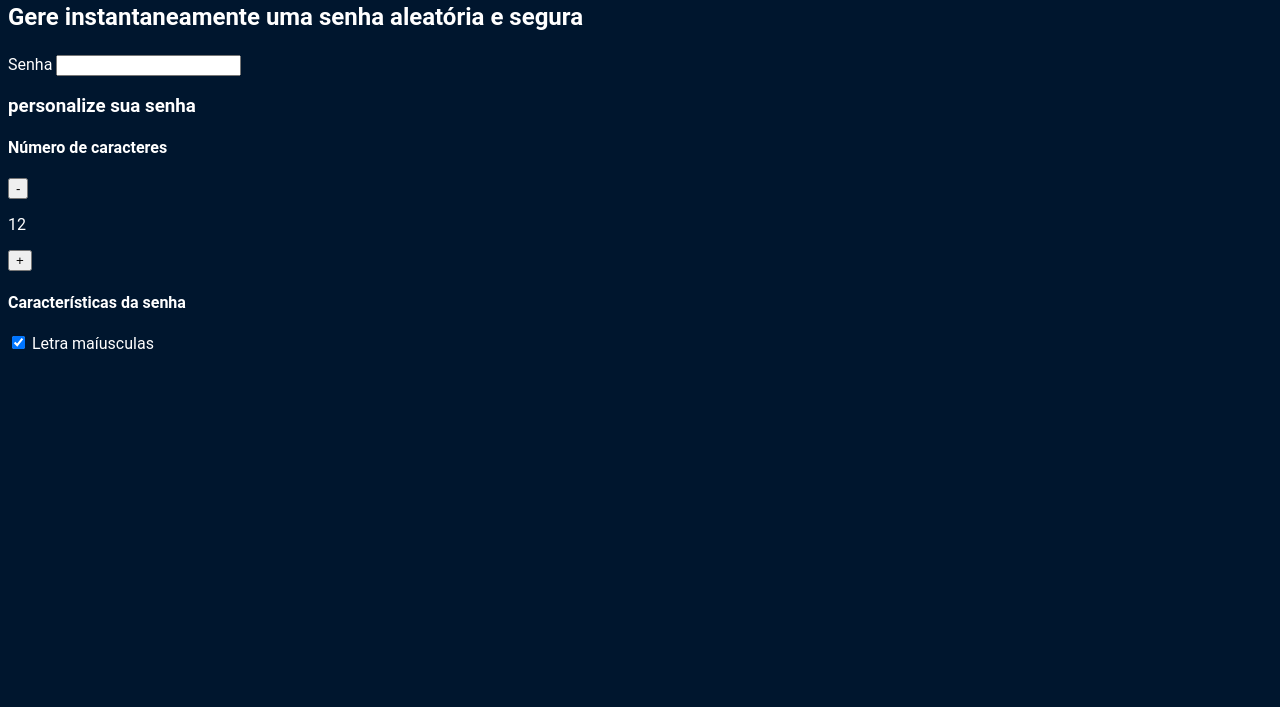
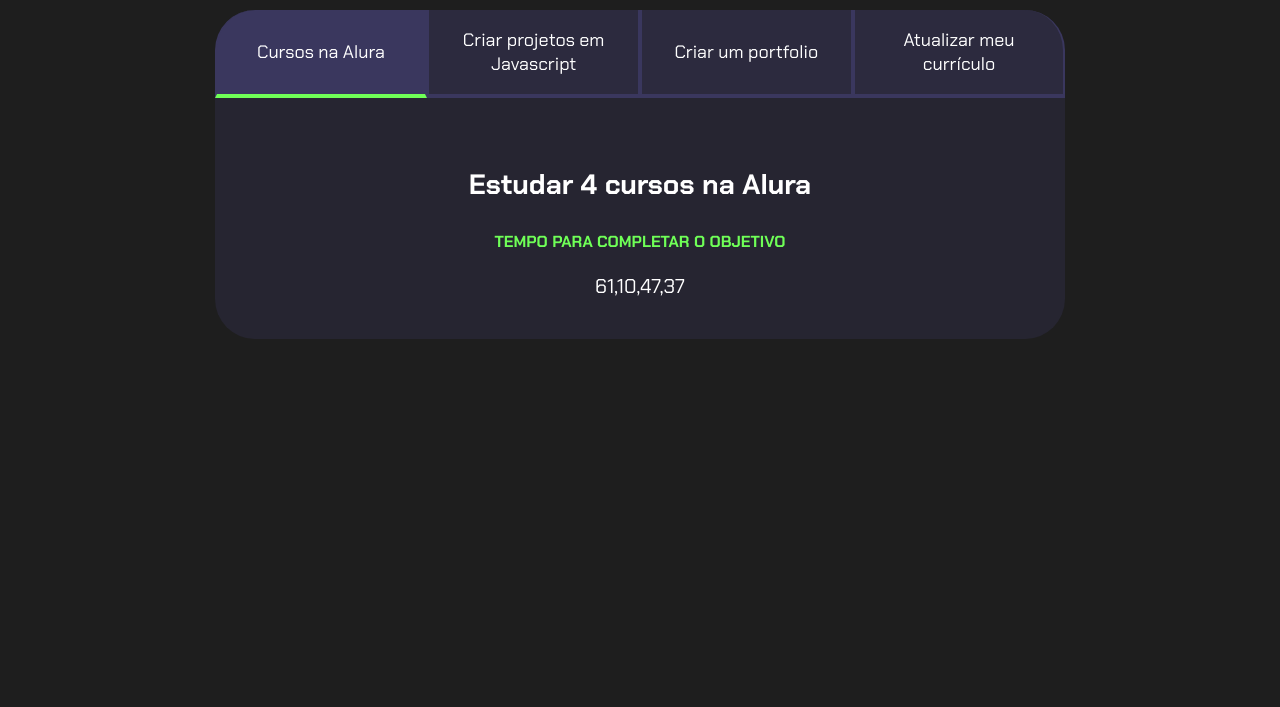
Before and after one commit to milles777/js-gerador-senha, a plain HTML site: page index.html in a window 1280 px wide. Shown: the part 93-800 px from the top of the page. Drawn offline with Linux system fonts and the light colour scheme.

Commit message:
novos codigos

```diff
--- a/index.html
+++ b/index.html
@@ -3,38 +3,61 @@
 <head>
     <meta charset="UTF-8">
     <meta name="viewport" content="width=device-width, initial-scale=1.0">
-    <title>Gerador de Senha</title>
+    <title>Meus objetivos do ano</title>
     <link rel="stylesheet" href="style.css">
 </head>
+
 <body>
-    <sevtion class="conteudo">
-        <div class="conteudo-titulo>
-            <img src="unlock (1).svg" alt="cadeado fechado">
-            <h2 class="titulo-principal"> Gerador de senhas</h2>
-            <h3 class="titulo-secundario">Gere instantaneamente uma senha aleatória e segura</h3>
+    <section class="conteudo-principal">
+        <h2 class="titulo-principal">Meus Objetivos do ano <span>_</span></h2>
+       <div class="conteudo">
+           <div class="botoes">
+               <button class="botao ativo">Cursos na Alura</button>
+               <button class="botao">Criar projetos em Javascript</button>
+               <button class="botao">Criar um portfolio</button>
+               <button class="botao">Atualizar meu currículo</button>
             </div>
-        <div class="conteudo-senha">
-            <label for="senha">Senha</label>
-            <input name="senha" type="text" id="campo-senha">
+            <div class="abas-textos">
+                <div class="aba-conteudo ativo">
+                    <h3 class="aba-conteudo-titulo-principal">Estudar 4 cursos na Alura</h3>
+                    <h4 class="aba-conteudo-titulo-secundario">Tempo para completar o objetivo</h4>
+                    <div class="contador">
+                        <div class="contador-digito">
+                            <p class="contador-digito-numero">7</p>
+                            <p class="contador-digito-texto">dias</p>
                         </div>
-        <div class="paramentro">
-            <h3 class="paramentro-titulo">personalize sua senha</h3>
-            <div class="parametro-coluna__senha">
-                <div class="parametro__senha">
-                    <h4 class="parametro-senha__titulo">Número de caracteres</h4>
-                    <div class="parametro-senha-botoes">
-                        <button class="parametro-senha__botao">-</button>
-                        <p class="parametro-senha___texto">12</p>
-                        <button class="parametro-senha__botao">+</button>
+                        <div class="contador-digito">
+                            <p class="contador-digito-numero">7</p>
+                            <p class="contador-digito-texto">horas</p>
                         </div>
+                        <div class="contador-digito">
+                            <p class="contador-digito-numero">7</p>
+                            <p class="contador-digito-texto">min</p>
                         </div>
-                <h4 class="parametro-senha__titulo">Características da senha</h4>
-                <div class="parametro-senha-checkbox">
-                    <input type="checkbox" class="maiusculo"class="checkbox" checked>
-                    <label for="maiusculo">Letra maíusculas</label>
+                        <div class="contador-digito">
+                            <p class="contador-digito-numero">7</p>
+                            <p class="contador-digito-texto">seg</p>
                         </div>
                     </div>
                 </div>
-    </sevtion>
+                <div class="aba-conteudo">
+                    <h3 class="aba-conteudo-titulo-principal">Criar 5 projetos em Javascript</h3>
+                    <h4 class="aba-conteudo-titulo-secundario">Tempo para completar o objetivo</h4>
+                    <div class="contador"></div>
+                </div>
+                <div class="aba-conteudo">
+                    <h3 class="aba-conteudo-titulo-principal">Criar um portfolio com os meus 3 melhores projetos</h3>
+                    <h4 class="aba-conteudo-titulo-secundario">Tempo para completar o objetivo</h4>
+                    <div class="contador"></div>
+                </div>
+                <div class="aba-conteudo">
+                    <h3 class="aba-conteudo-titulo-principal">Atualizar meu curriculo com os certificados da Alura</h3>
+                    <h4 class="aba-conteudo-titulo-secundario">Tempo para completar o objetivo</h4>
+                    <div class="contador"></div>
+                </div>
+            </div>
+        </div>
+    </section>
+<script src="main.js"></script>
 </body>
 </html>
--- /dev/null
+++ b/main.js
@@ -0,0 +1,61 @@
+
+const botoes = document.querySelectorAll(".botao");
+const textos = document.querySelectorAll(".aba-conteudo");
+
+for (let i = 0; i < botoes.length; i++) {
+    botoes[i].onclick = function () {
+
+        for (let j = 0; j < botoes.length; j++) {
+            botoes[j].classList.remove("ativo");
+            textos[j].classList.remove("ativo");
+        }
+
+        botoes[i].classList.add("ativo");
+        textos[i].classList.add("ativo");
+    }
+}
+
+const contadores = document.querySelectorAll(".contador");
+const tempoObjetivo1 = new Date("2025-10-05T00:00:00");
+const tempoObjetivo2 = new Date("2025-12-05T00:00:00");
+const tempoObjetivo3 = new Date("2025-12-20T00:00:00");
+const tempoObjetivo4 = new Date("2026-02-05T00:00:00");
+
+const tempos = [tempoObjetivo1, tempoObjetivo2, tempoObjetivo3, tempoObjetivo4];
+
+contadores[0].textContent = calculaTempo(tempoObjetivo1);
+
+function calculaTempo(tempoObjetivo) {
+    let tempoAtual = new Date();
+    let tempoFinal = tempoObjetivo - tempoAtual;
+    let segundos = Math.floor(tempoFinal / 1000);
+    let minutos = Math.floor(segundos / 60);
+    let horas = Math.floor(minutos / 60);
+    let dias = Math.floor(horas / 24);
+
+    segundos %= 60;
+    minutos %= 60;
+    horas %= 24;
+
+    if (tempoFinal > 0 ){
+        return [dias ,horas ,minutos ,segundos ];
+    }else{
+        return [0, 0, 0, 0];
+    }
+}
+
+function atualizaCronometro(){
+    document.getElementById("dias0").textContent = calculaTempo(tempos[0])[0];
+    document.getElementById("horas0").textContent = calculaTempo(tempos[0])[1];
+    document.getElementById("min0").textContent = calculaTempo(tempos[0])[2];
+    document.getElementById("seg0").textContent = calculaTempo(tempos[0])[3];
+    for (let i = 0; i < contadores.length; i++){
+        /*contadores[i].textContent = calculaTempo(tempos[i]);*/
+    }
+}
+
+function comecaCronometro(){
+    atualizaCronometro();
+    setInterval(atualizaCronometro, 1000);
+}
+comecaCronometro();
--- a/style.css
+++ b/style.css
@@ -1,28 +1,128 @@
-
-@import url('https://fonts.googleapis.com/css2?family=Roboto+Mono:ital,wght@0,100..700;1,100..700&display=swap');
+@import url('https://fonts.googleapis.com/css2?family=Chakra+Petch:ital,wght@0,300;0,400;0,500;0,600;0,700;1,300;1,400;1,500;1,600;1,700&display=swap');
 
 :root{
-    --branco: white;
-    --cor-de-fundo: #00162e;
-    --fundo-senha: #00244d;
-    --fundo-texto: #001e40;
-    --borda: #0075ff;
-    --roboto: 'Roboto', sans-serif;
-    --roboto-mono: 'Roboto Mono', monospace;
-
+    --cor-de-fundo: #1E1E1E;
+    --verde: #6FFF57;
+    --branco: #FFFFFF;
+    --botao-ativo: #3A375E;
+    --botao-inativo: rgba(58, 55, 94, 0.5);
+    --texto-fundo: rgba(58, 55, 94, 0.3);
 }
 
 body{
+    background-color: var(--cor-de-fundo);
     color: var(--branco);
-    background-color: var(--cor-de-fundo);
-    font-family: var(--roboto);
+    font-family: 'Chakra Petch', sans-serif;
+}
+
+.conteudo-principal{
+    display: flex;
+    flex-direction: column;
+    justify-content: center;
+    align-items: center;
+    max-width: 1200px;
+    width: 100%;
+    margin: 0 auto;
 }
 
 .titulo-principal{
-    font-family: var(--roboto-mono);
+    text-align: left;
+    width: 100%;
     font-size: 32px;
 }
 
-.titulo-secundario{
-    font-size: 24px;
+.titulo-principal span{
+    color: var(--verde);
 }
+
+.botao{
+    font-family: 'Chakra Petch', sans-serif;
+    background-color: var(--botao-inativo);
+    color: var(--branco);
+    display: flex;
+    justify-content: center;
+    padding: 1em;
+    font-size: 18px;
+    align-items:center;
+    width: 100%;
+    border-bottom: 4px solid var(--botao-ativo);
+    border-left: 2px solid var(--botao-ativo);
+    border-right: 2px solid var(--botao-ativo);
+    border-top: none;
+}
+
+.botao:first-child{
+    border-radius: 40px 40px 0 0;
+}
+
+.botoes{
+    display:block;
+}
+
+.botao.ativo{
+    background-color: var(--botao-ativo);
+    border-bottom: 4px solid var(--verde);
+}
+
+.abas-textos{
+    background-color: var(--texto-fundo);
+    padding: 40px;
+    border-radius: 0 0 40px 40px;
+}
+
+.aba-conteudo.ativo{
+    display: block;
+}
+
+.aba-conteudo{
+    display: none;
+}
+
+.aba-conteudo-titulo-principal{
+    font-size: 28px;
+    text-align: center;
+}
+
+.aba-conteudo-titulo-secundario{
+    text-align: center;
+    color: var(--verde);
+    text-transform: uppercase;
+}
+
+.contador {
+    display: flex;
+    font-size: 20px;
+    justify-content: center;
+    flex-wrap: wrap;
+}
+
+.contador-digito{
+    padding: 0 16px;
+    text-align: center;
+    min-width: 100px;
+}
+
+.contador-digito-numero{
+    font-size: 80px;
+    margin: 0;
+}
+
+.contador-digito-texto{
+    color: var(--verde);
+    font-size: 20px;
+    margin: 0;
+}
+
+
+
+@media screen and (min-width: 768px){
+    .botoes{
+        display: flex;
+    }
+    .botao:first-child{
+    border-radius: 40px 0 0 0;
+    }
+    .botao:last-child{
+        border-radius: 0 40px 0 0;
+    }
+}
```
Lines whose indentation alone changed are shown as unchanged.
